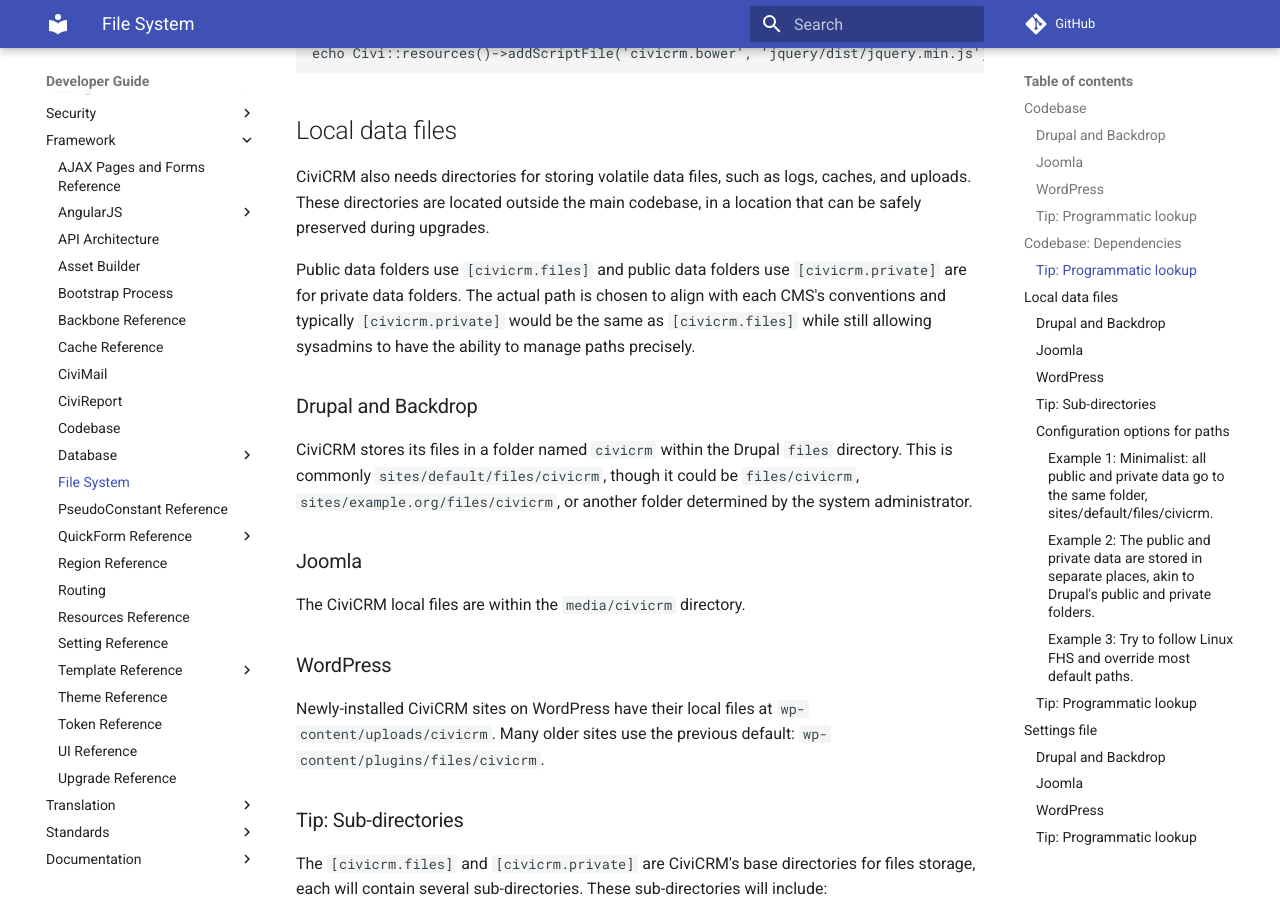
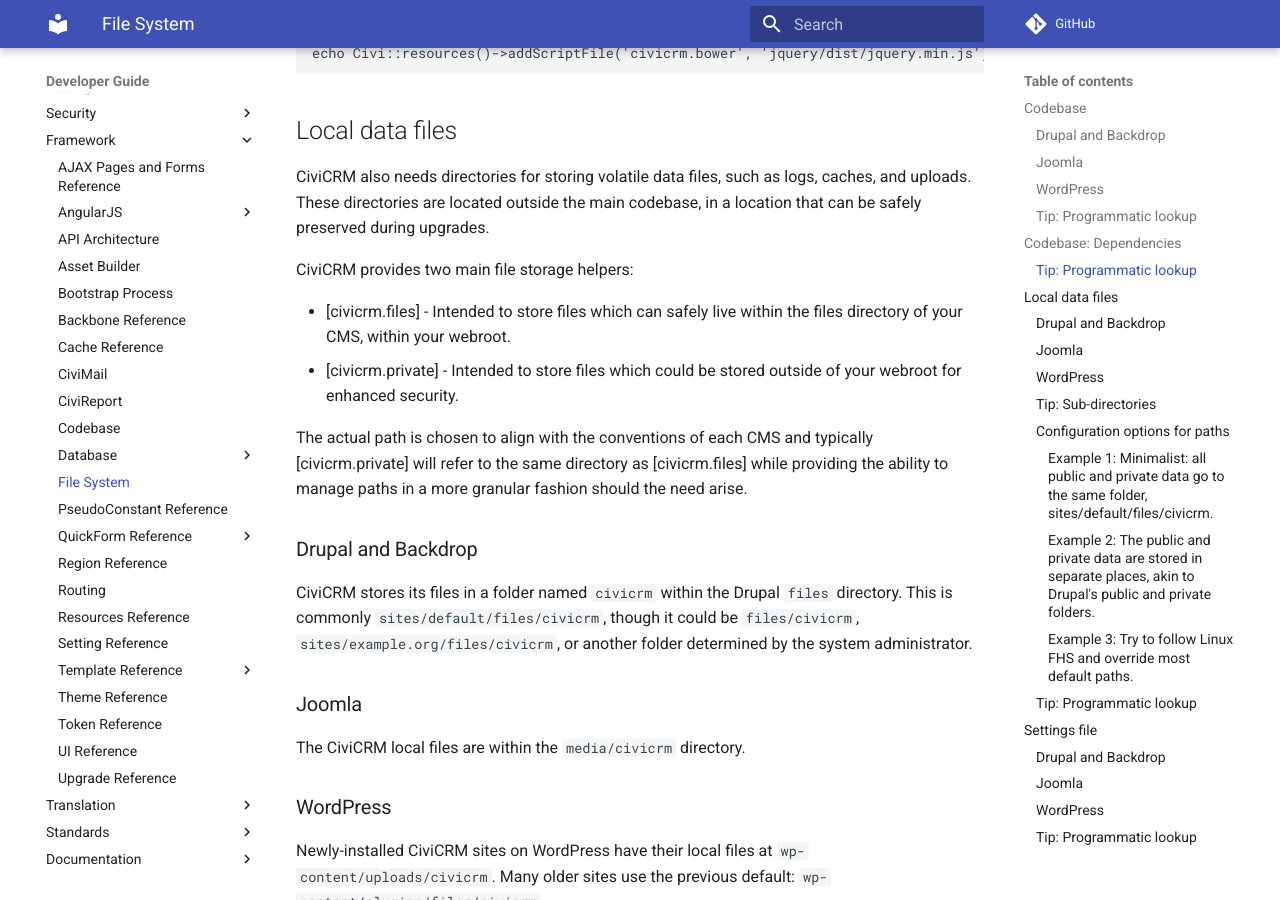
Before and after one commit to civicrm/civicrm-dev-docs, an MkDocs documentation site: the page built from docs/framework/filesystem.md, in a window 1280 px wide and 900 px high, scrolled down 2576 px. Built offline with MkDocs 1.6.1 and Material for MkDocs 9.7.7, drawn with Linux system fonts in a browser that asks for light colours; comment, search, counter and statistics services are not loaded; old or Windows-style settings are respelled for this version of MkDocs.

Commit message:
Update filesystem.md

```diff
--- a/docs/framework/filesystem.md
+++ b/docs/framework/filesystem.md
@@ -135,11 +135,12 @@
 the main codebase, in a location that can be safely preserved during
 upgrades.
 
-Public data folders use `[civicrm.files]` and public data folders use
-`[civicrm.private]` are for private data folders. The actual path is chosen
-to align with each CMS's conventions and typically `[civicrm.private]` would
-be the same as `[civicrm.files]` while still allowing sysadmins to have the
-ability to manage paths precisely.
+CiviCRM provides two main file storage helpers:
+
+* [civicrm.files] - Intended to store files which can safely live within the files directory of your CMS, within your webroot.
+* [civicrm.private] - Intended to store files which could be stored outside of your webroot for enhanced security.
+
+The actual path is chosen to align with the conventions of each CMS and typically [civicrm.private] will refer to the same directory as [civicrm.files] while providing the ability to manage paths in a more granular fashion should the need arise.
 
 ### Drupal and Backdrop
 
```
